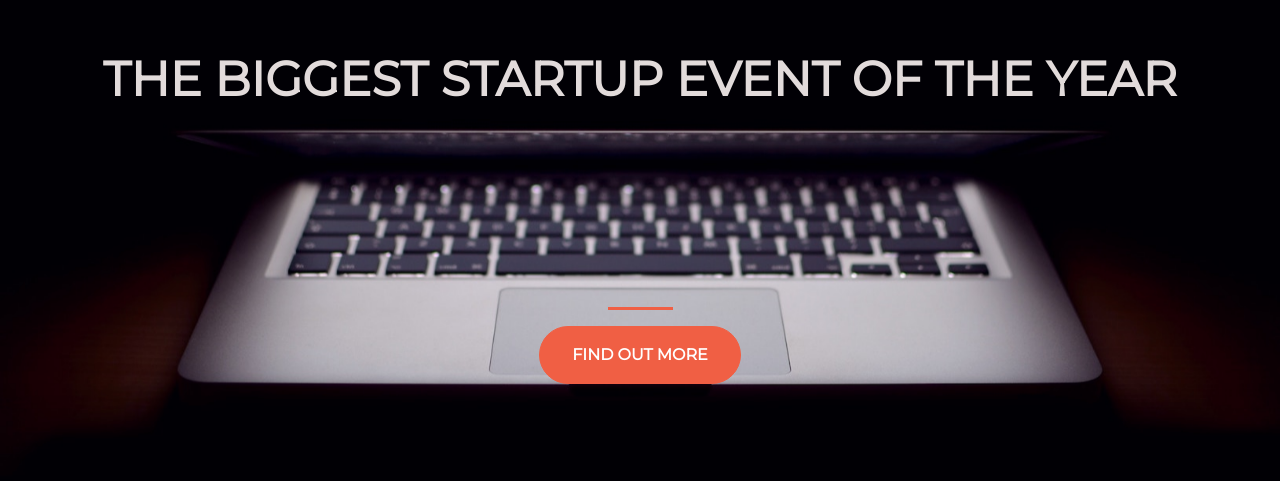
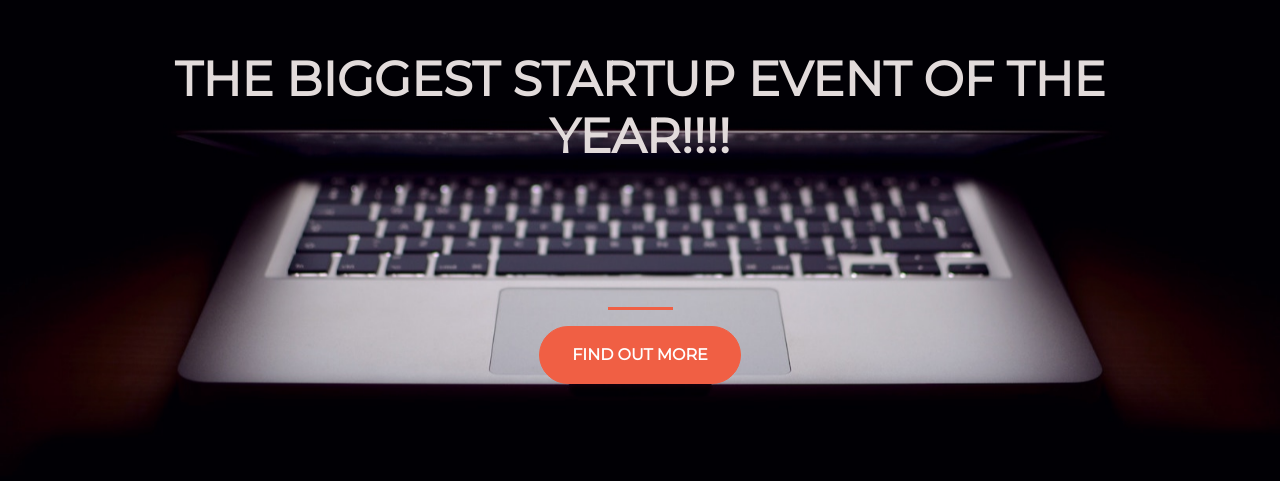
Before and after one commit to KEERTHANA-TELLURI/START_UP, a plain HTML site: page index.html in a window 1280 px wide. Shown: the part 183-664 px from the top of the page. Drawn offline with nearby package versions, Linux system fonts and the light colour scheme.

Commit message:
i added exclamation marks

```diff
--- a/index.html
+++ b/index.html
@@ -17,7 +17,7 @@
     <div class="container d-flex align-items-center h-100">
       <div class="row">
         <header class="text-center col-12">
-          <h1 class="text-uppercase"><strong>The biggest startup event of the year</strong></h1>
+          <h1 class="text-uppercase"><strong>The biggest startup event of the year!!!!</strong></h1>
         </header>
         <div class="buffer"></div>
         <section class="text-center col-12">
```
